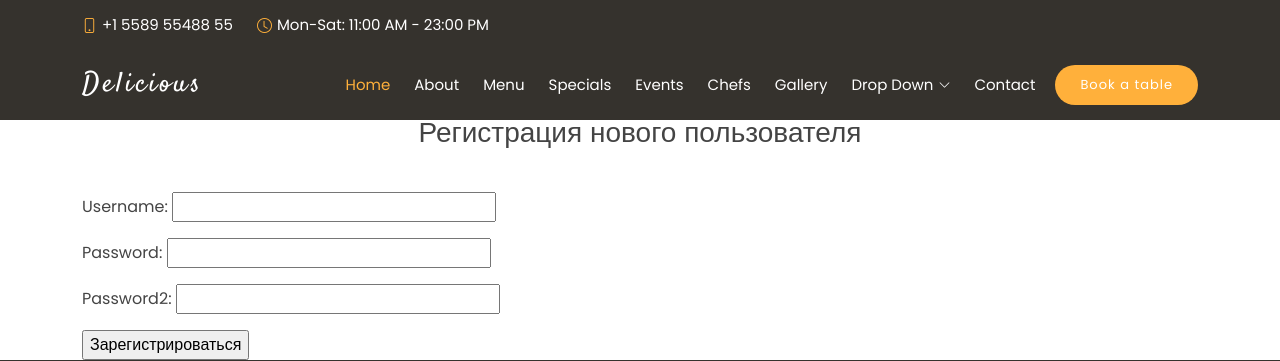
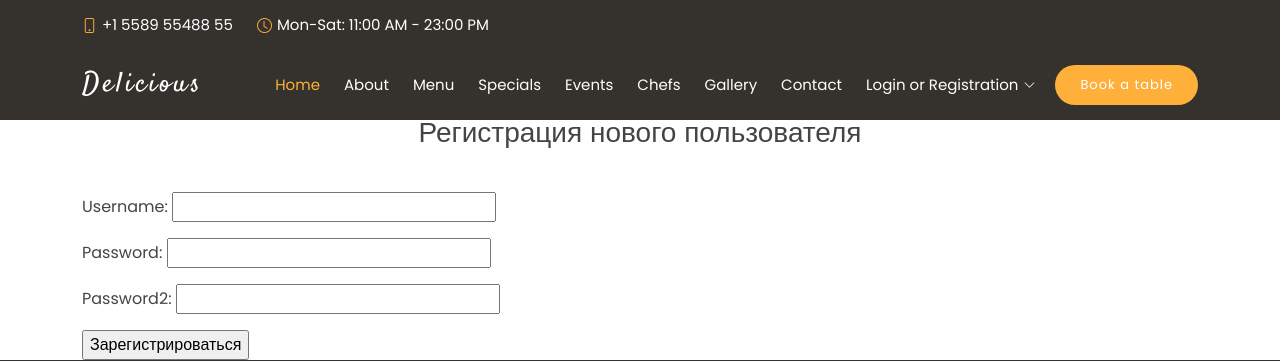
Before and after one commit to Kitair/Cafe, a Django app: page /register/ in a window 1280 px wide. Shown: the top 361 px of the page. Run offline with Django 3.2, Linux system fonts and the light colour scheme; some libraries are stand-ins or nearby versions.

Commit message:
Ivan: add favicons, register/login/logout form, changed header-nav-bar

```diff
--- a/static/css/style.css
+++ b/static/css/style.css
@@ -366,6 +366,19 @@ h1, h2, h3, h4, h5, h6 {
 
 .navbar-mobile .dropdown > .dropdown-active {
   display: block;
+}
+
+/*--------------------------------------------------------------
+# Account Section
+--------------------------------------------------------------*/
+/*#register_done #register #login {*/
+/*  height: 175vh;*/
+/*}*/
+/*--------------------------------------------------------------
+# Reserve Section
+--------------------------------------------------------------*/
+#reserves {
+  height: 55vh;
 }
 
 /*--------------------------------------------------------------
--- a/templates/base.html
+++ b/templates/base.html
@@ -72,30 +72,28 @@
           <li><a class="nav-link scrollto" href="#events">Events</a></li>
           <li><a class="nav-link scrollto" href="#chefs">Chefs</a></li>
           <li><a class="nav-link scrollto" href="#gallery">Gallery</a></li>
-            {% if 'manager' in user.group.all.0.name or user.is_staff %}
-            <li class="dropdown"><a href="#"><span>Manager</span> <i class="bi bi-chevron-down"></i></a>
+          <li><a class="nav-link scrollto" href="#contact">Contact</a></li>
+          {% if 'manager' in user.group.all.0.name or user.is_staff %}
+          <li class="dropdown"><a href="#"><span>Manager</span> <i class="bi bi-chevron-down"></i></a>
             <ul>
               <li><a href={% url 'list_of_reserves' %}>reserve</a></li>
             </ul>
-              {% endif %}
-          <li class="dropdown"><a href="#"><span>Drop Down</span> <i class="bi bi-chevron-down"></i></a>
+          </li>
+          {% endif %}
+          {% if user.is_authenticated %}
+          <li class="dropdown"><a href="#"><span>Hi, {{ user.get_username }}</span> <i class="bi bi-chevron-down"></i></a>
             <ul>
-              <li><a href="#">Drop Down 1</a></li>
-              <li class="dropdown"><a href="#"><span>Deep Drop Down</span> <i class="bi bi-chevron-right"></i></a>
-                <ul>
-                  <li><a href="#">Deep Drop Down 1</a></li>
-                  <li><a href="#">Deep Drop Down 2</a></li>
-                  <li><a href="#">Deep Drop Down 3</a></li>
-                  <li><a href="#">Deep Drop Down 4</a></li>
-                  <li><a href="#">Deep Drop Down 5</a></li>
-                </ul>
-              </li>
-              <li><a href="#">Drop Down 2</a></li>
-              <li><a href="#">Drop Down 3</a></li>
-              <li><a href="#">Drop Down 4</a></li>
+              <li><a href="{% url 'logout'%}?next={{request.path}}">Logout</a></li>
             </ul>
           </li>
-          <li><a class="nav-link scrollto" href="#contact">Contact</a></li>
+          {% else %}
+          <li class="dropdown"><a href="#"><span>Login or Registration</span> <i class="bi bi-chevron-down"></i></a>
+            <ul>
+              <li><a href="{% url 'login'%}?next={{request.path}}">Login</a></li>
+              <li><a href="{% url 'register'%}?next={{request.path}}">Registration</a></li>
+            </ul>
+          </li>
+          {% endif %}
         </ul>
         <i class="bi bi-list mobile-nav-toggle"></i>
       </nav><!-- .navbar -->
```
Also changed, not shown: db.sqlite3, media/images/dishes/124f97a6-8187-4192-b771-2d89f01c07d6.jpg (added).
